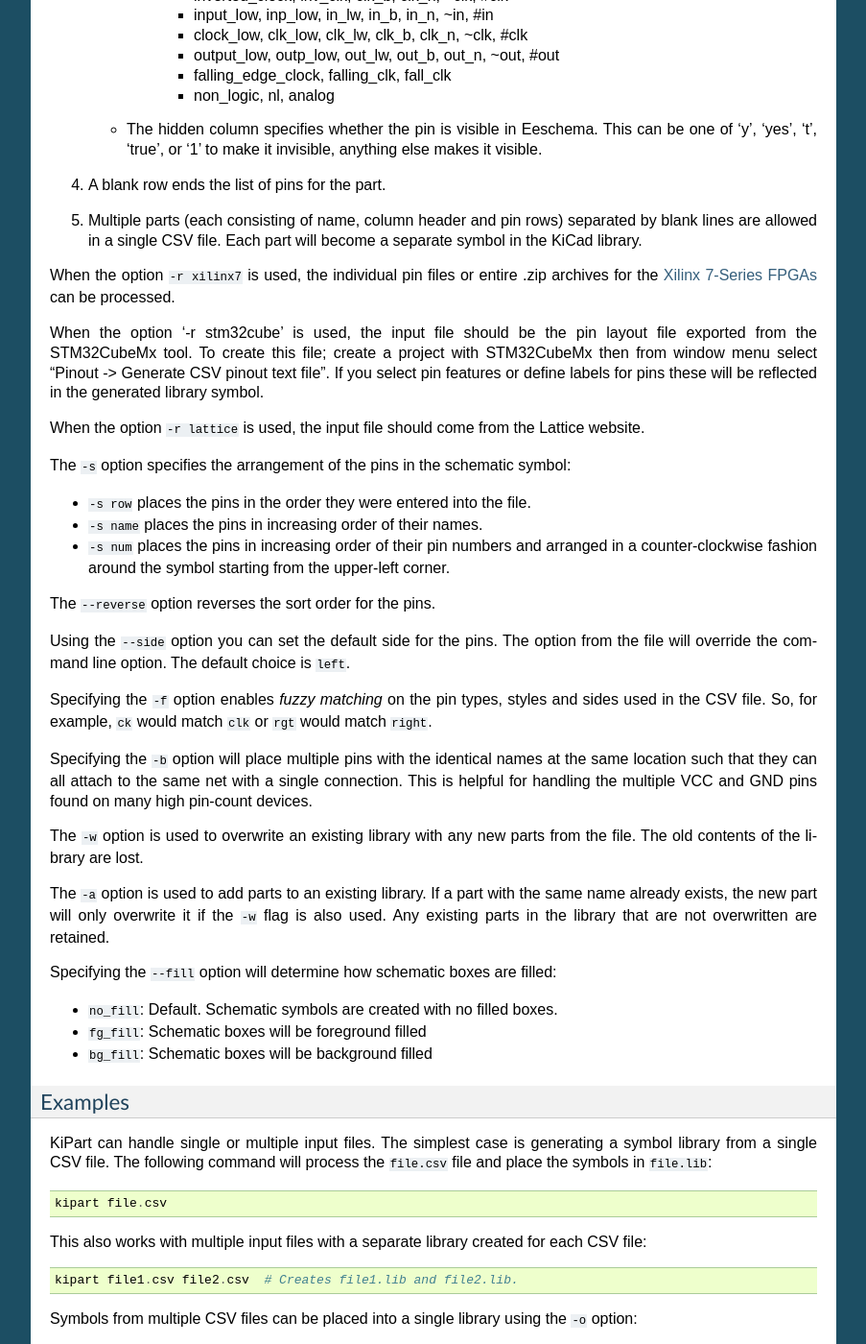
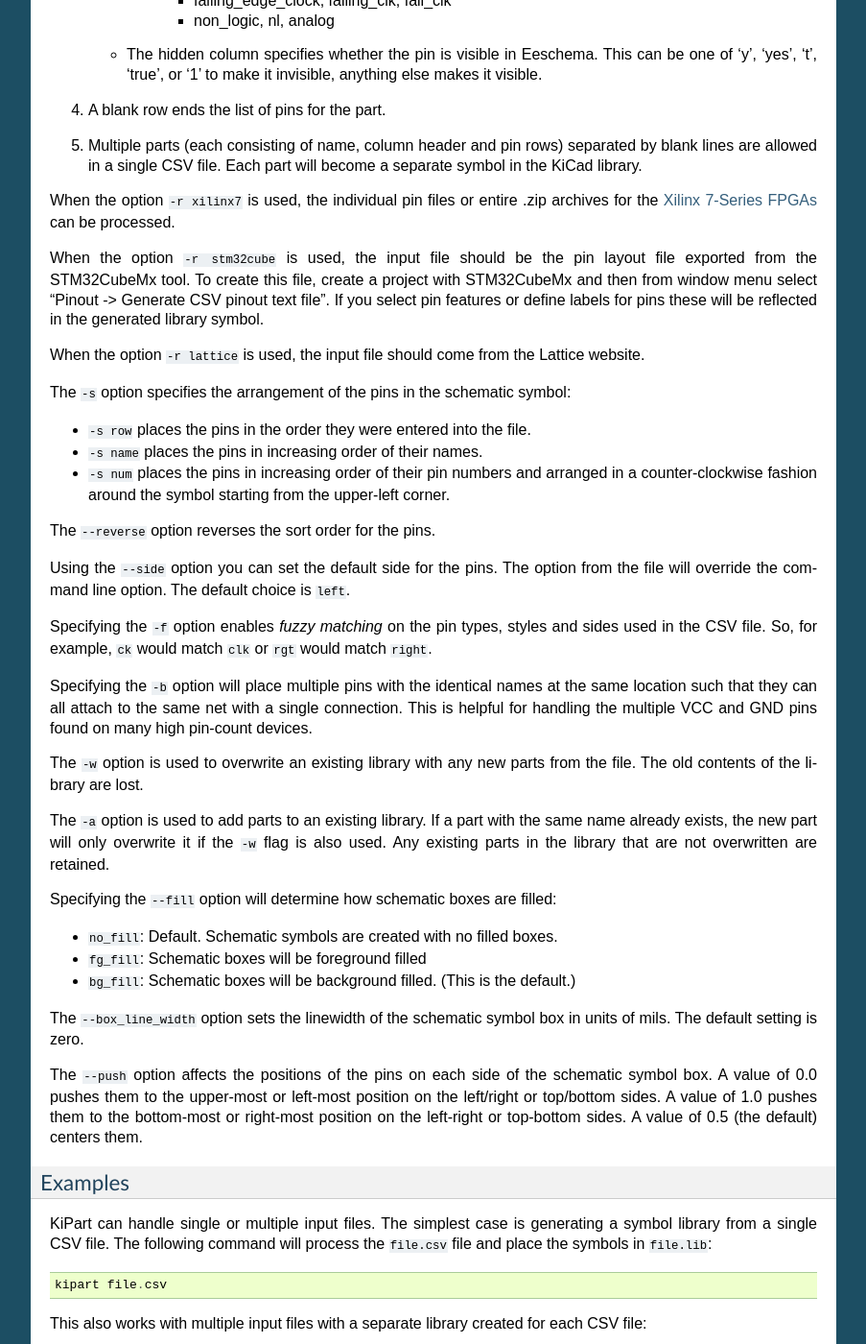
Before and after one commit to devbisme/KiPart, a Sphinx documentation site: the page built from docs/usage.rst, in a window 1280 px wide and 1400 px high, scrolled down 1836 px. Shown: the whole window at 96% size, without its empty margins (198-1101 px from the left). Built offline with Sphinx 7.4.7, drawn with Linux system fonts in a browser that asks for light colours; the version number could not be read and is left out; some of the changed text lies outside the part shown.

Commit message:
Updated documentation and incremented version.

```diff
--- a/docs/usage.rst
+++ b/docs/usage.rst
@@ -7,45 +7,40 @@
 
 KiPart is mainly intended to be used as a script::
 
-    usage: kipart [-h] [-v]
-                [-r [{generic,lattice,stm32cube,xilinx6s,xilinx6v,xilinx7,xilinxultra}]]
-                [-s [{row,num,name}]] [--reverse]
-                [--side [{left,right,top,bottom}]] [-o [file.lib]] [-f] [-b]
-                [-a] [-w] [-d [LEVEL]] [--fill [{no_fill,fg_fill,bg_fill}]]
+    usage: kipart [-h] [-v] [-r [{generic,lattice,stm32cube,xilinx6s,xilinx6v,xilinx7,xilinxultra}]] [-s [{row,num,name}]] [--reverse]
+                [--side [{left,right,top,bottom}]] [--fill [{no_fill,fg_fill,bg_fill}]] [--box_line_width BOX_LINE_WIDTH] [--push PUSH]
+                [-o [file.lib]] [-f] [-b] [-a] [-w] [-d [LEVEL]]
                 file.[csv|txt|xlsx|zip] [file.[csv|txt|xlsx|zip] ...]
 
     Generate single & multi-unit schematic symbols for KiCad from a CSV file.
 
     positional arguments:
     file.[csv|txt|xlsx|zip]
-                            Files for parts in CSV/text/Excel format or as such
-                            files in .zip archives.
+                            Files for parts in CSV/text/Excel format or as such files in .zip archives.
 
     optional arguments:
     -h, --help            show this help message and exit
     -v, --version         show program's version number and exit
     -r [{generic,lattice,stm32cube,xilinx6s,xilinx6v,xilinx7,xilinxultra}], --reader [{generic,lattice,stm32cube,xilinx6s,xilinx6v,xilinx7,xilinxultra}]
-                            Name of function for reading the CSV or part
-                            description files.
+                            Name of function for reading the CSV or part description files.
     -s [{row,num,name}], --sort [{row,num,name}]
-                            Sort the part pins by their entry order in the CSV
-                            file, their pin number, or their pin name.
+                            Sort the part pins by their entry order in the CSV file, their pin number, or their pin name.
     --reverse             Sort pins in reverse order.
     --side [{left,right,top,bottom}]
                             Which side to place the pins by default.
+    --fill [{no_fill,fg_fill,bg_fill}]
+                            Select fill style for schematic symbol boxes.
+    --box_line_width BOX_LINE_WIDTH
+                            Set line width of the schematic symbol box.
+    --push PUSH           Push pins left/up (0.0), center (0.5), or right/down(1.0) on the sides of the schematic symbol box.
     -o [file.lib], --output [file.lib]
                             Generated KiCad symbol library for parts.
-    -f, --fuzzy_match     Use approximate string matching when looking-up the
-                            pin type, style and orientation.
-    -b, --bundle          Bundle multiple, identically-named power and ground
-                            pins each into a single schematic pin.
-    -a, --append, --add   Add parts to an existing part library. Overwrite
-                            existing parts only if used in conjunction with -w.
+    -f, --fuzzy_match     Use approximate string matching when looking-up the pin type, style and orientation.
+    -b, --bundle          Bundle multiple, identically-named power and ground pins each into a single schematic pin.
+    -a, --append, --add   Add parts to an existing part library. Overwrite existing parts only if used in conjunction with -w.
     -w, --overwrite       Allow overwriting of an existing part library.
     -d [LEVEL], --debug [LEVEL]
                             Print debugging info. (Larger LEVEL means more info.)
-    --fill [{no_fill,fg_fill,bg_fill}]
-                            Select fill/no-fill for schematic symbol boxes.
 
 A generic part file is expected when the ``-r generic`` option is specified.
 It contains the following items:
@@ -108,15 +103,14 @@
 When the option ``-r xilinx7`` is used, the individual pin files or entire .zip archives
 for the `Xilinx 7-Series FPGAs <http://www.xilinx.com/support/packagefiles/>`_ can be processed.
 
-When the option '-r stm32cube' is used, the input file should be the
+When the option ``-r stm32cube`` is used, the input file should be the
 pin layout file exported from the STM32CubeMx tool. To create this
-file; create a project with STM32CubeMx then from window menu select
+file, create a project with STM32CubeMx and then from window menu select
 "Pinout -> Generate CSV pinout text file". If you select pin features
 or define labels for pins these will be reflected in the generated
 library symbol.
 
-When the option ``-r lattice`` is used, the input file should come from the
-Lattice website.
+When the option ``-r lattice`` is used, the input file should come from the Lattice website.
 
 The ``-s`` option specifies the arrangement of the pins in the schematic symbol:
 
@@ -152,7 +146,16 @@
 
 * ``no_fill``: Default. Schematic symbols are created with no filled boxes.
 * ``fg_fill``: Schematic boxes will be foreground filled
-* ``bg_fill``: Schematic boxes will be background filled
+* ``bg_fill``: Schematic boxes will be background filled. (This is the default.)
+
+The ``--box_line_width`` option sets the linewidth of the schematic symbol
+box in units of mils. The default setting is zero.
+
+The ``--push`` option affects the positions of the pins on each side of the
+schematic symbol box. A value of 0.0 pushes them to the upper-most or left-most
+position on the left/right or top/bottom sides. A value of 1.0 pushes them to
+the bottom-most or right-most position on the left-right or top-bottom sides.
+A value of 0.5 (the default) centers them.
 
 Examples
 ^^^^^^^^^^^^
--- a/setup.py
+++ b/setup.py
@@ -5,7 +5,7 @@
 
 import setuptools
 
-__version__ = "0.1.44"
+__version__ = "0.1.45"
 __author__ = "XESS Corp."
 __email__ = "info@xess.com"
 
```
Also changed, not shown: HISTORY.rst (+11 -0 lines), 12 other files.
